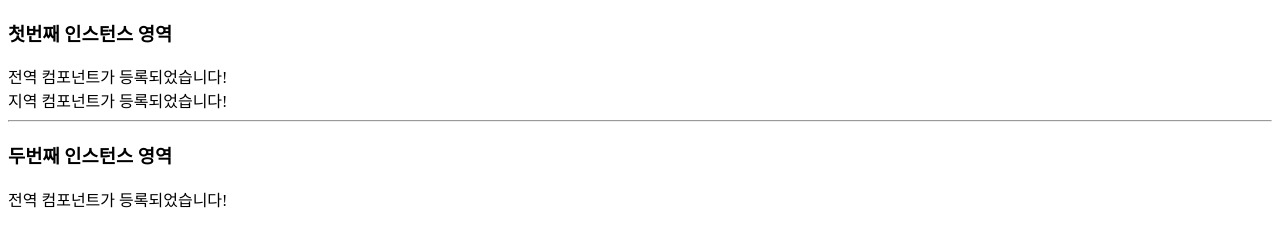
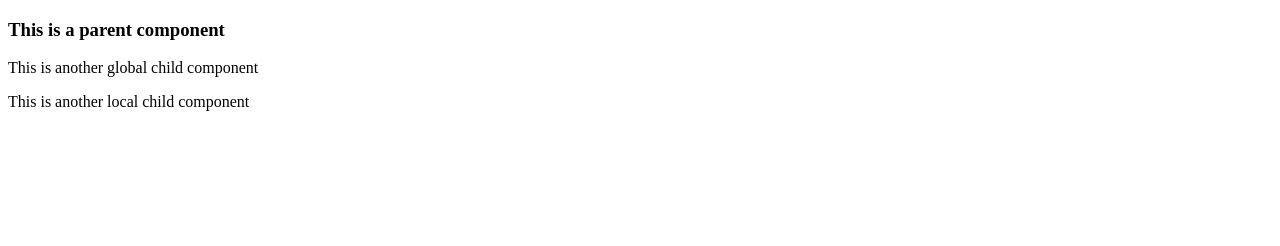
Before and after one commit to jucaptain/vue-study, a plain HTML site: page index.html in a window 1280 px wide. Drawn offline with nearby package versions, Linux system fonts and the light colour scheme.

Commit message:
전역, 지역 컴포넌트 실습

```diff
--- a/index.html
+++ b/index.html
@@ -6,36 +6,13 @@
 </head>
 <body>
     <div id="app">
-        <h3>첫번째 인스턴스 영역</h3>
-        <my-global-component></my-global-component>
-        <my-local-component></my-local-component>
-    </div>
-    <hr/>
-    <div id="app2">
-        <h3>두번째 인스턴스 영역</h3>
-        <my-global-component></my-global-component>
-        <my-local-component></my-local-component>
+        <header>
+            <h3>{{ message }}</h3>
+        </header>
+        <todo-footer></todo-footer>
+        <todo-list></todo-list>
     </div>
     <script src="https://cdn.jsdelivr.net/npm/vue@2.7.14/dist/vue.js"></script>
-    <script>
-        Vue.component('my-global-component', {
-            template: '<div>전역 컴포넌트가 등록되었습니다!</div>'
-        });
-
-        var cmp = {
-            template: '<div>지역 컴포넌트가 등록되었습니다!</div>'
-        };
-
-        new Vue({
-            el: '#app',
-            components: {
-                'my-local-component': cmp
-            }
-        });
-
-        new Vue({
-            el: '#app2'
-        });
-    </script>
+    <script src="./js/app.js"></script>
 </body>
 </html>
--- /dev/null
+++ b/js/app.js
@@ -0,0 +1,17 @@
+Vue.component('todo-footer', {
+    template: '<p>This is another global child component</p>'
+});
+
+var TodoList = {
+    template: '<p>This is another local child component</p>'
+};
+
+var app = new Vue({
+    el: '#app',
+    data: {
+        message: 'This is a parent component'
+    },
+    components: {
+        'todo-list': TodoList
+    }
+});
```
